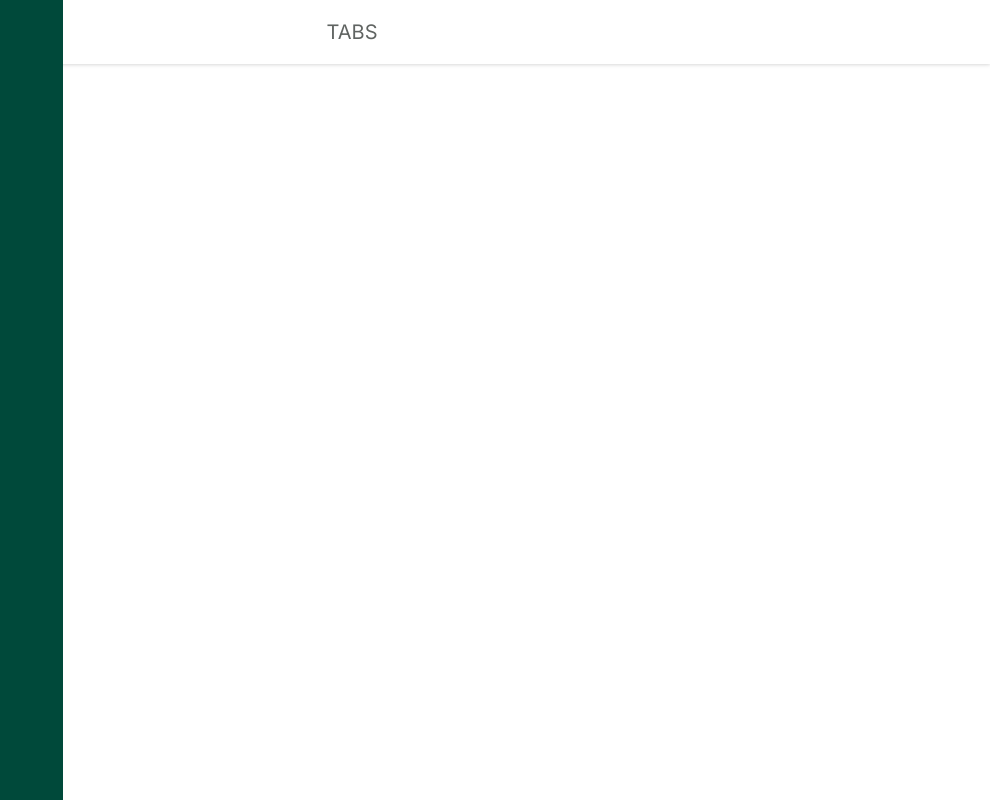
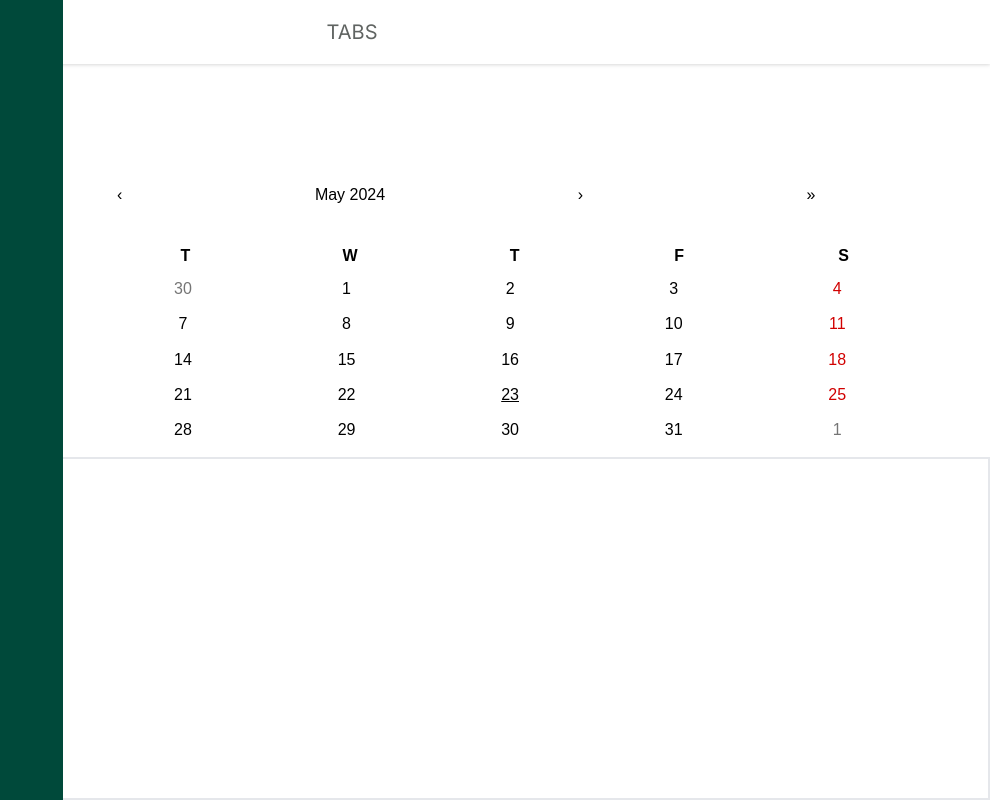
Before and after one commit to ignatiusoey09/TABS, a Next.js app in the folder client/: page /dashboard in a window 1280 px wide. Shown: the whole page, without its empty margins (290-1280 px from the left). Built offline with nearby package versions, Linux system fonts and the light colour scheme.

Commit message:
added some styling to the calendar

```diff
--- a/client/package.json
+++ b/client/package.json
@@ -9,6 +9,7 @@
     "lint": "next lint"
   },
   "dependencies": {
+    "@types/prop-types": "^15.7.12",
     "next": "^14.2.3",
     "react": "^18",
     "react-calendar": "^5.0.0",
--- /dev/null
+++ b/client/src/app/dashboard/Calendar.css
@@ -0,0 +1,170 @@
+.react-calendar {
+    width: 100%;
+    height: 100%;
+    background: white;
+    /* border: 1px solid #a0a096; */
+    font-family: Metrophobic, sans-serif;
+    line-height: 1.125em;
+    margin-top: 10%;
+  }
+
+  .react-calendar--doubleView {
+    width: 700px;
+  }
+
+  .react-calendar--doubleView .react-calendar__viewContainer {
+    display: flex;
+    margin: -0.5em;
+  }
+
+  .react-calendar--doubleView .react-calendar__viewContainer > * {
+    width: 50%;
+    margin: 0.5em;
+  }
+
+  .react-calendar,
+  .react-calendar *,
+  .react-calendar *:before,
+  .react-calendar *:after {
+    -moz-box-sizing: border-box;
+    -webkit-box-sizing: border-box;
+    box-sizing: border-box;
+  }
+
+  .react-calendar button {
+    margin: 0;
+    border: 0;
+    outline: none;
+  }
+
+  .react-calendar button:enabled:hover {
+    cursor: pointer;
+  }
+
+  .react-calendar__navigation {
+    display: flex;
+    height: 44px;
+    margin-bottom: 1em;
+  }
+
+  .react-calendar__navigation button {
+    min-width: 44px;
+    background: none;
+  }
+
+  .react-calendar__navigation button:disabled {
+    background-color: #f0f0f0;
+  }
+
+  .react-calendar__navigation button:enabled:hover,
+  .react-calendar__navigation button:enabled:focus {
+    background-color: #e6e6e6;
+  }
+
+  .react-calendar__month-view__weekdays {
+    text-align: center;
+    text-transform: uppercase;
+    font: inherit;
+    font-size: 1em;
+    font-weight: bold;
+  }
+
+  .react-calendar__month-view__weekdays__weekday {
+    padding: 0.5em;
+  }
+
+  .react-calendar__month-view__weekdays__weekday abbr {
+    text-decoration: none;
+  }
+
+
+  .react-calendar__month-view__weekNumbers .react-calendar__tile {
+    display: flex;
+    align-items: center;
+    justify-content: center;
+    font: inherit;
+    font-size: 2em;
+    font-weight: bold;
+  }
+
+  .react-calendar__month-view__days {
+    display: grid !important;
+    grid-template-columns: 14.2% 14.2% 14.2% 14.2% 14.2% 14.2% 14.2%;
+    row-gap: 2%;
+  }
+
+  .react-calendar__month-view__days__day--weekend {
+    color: #d10000;
+  }
+
+  .react-calendar__month-view__days__day--neighboringMonth,
+  .react-calendar__decade-view__years__year--neighboringDecade,
+  .react-calendar__century-view__decades__decade--neighboringCentury {
+    color: #757575;
+  }
+
+  .react-calendar__year-view .react-calendar__tile,
+  .react-calendar__decade-view .react-calendar__tile,
+  .react-calendar__century-view .react-calendar__tile {
+    padding: 2em 0.5em;
+  }
+
+  .react-calendar__tile {
+    aspect-ratio: 1/1;
+    max-width: 100%;
+    background: none;
+    text-align: center;
+    line-height: 16px;
+    font: inherit;
+    font-size: 1em;
+  }
+
+  .react-calendar__tile:disabled {
+    background-color: #f0f0f0;
+    color: #ababab;
+  }
+
+  .react-calendar__month-view__days__day--neighboringMonth:disabled,
+  .react-calendar__decade-view__years__year--neighboringDecade:disabled,
+  .react-calendar__century-view__decades__decade--neighboringCentury:disabled {
+    color: #cdcdcd;
+  }
+
+  .react-calendar__tile:enabled:hover,
+  .react-calendar__tile:enabled:focus {
+    background-color: #e6e6e6;
+  }
+
+  .react-calendar__tile--now {
+    text-decoration: underline;
+  }
+
+  .react-calendar__tile--now:enabled:hover,
+  .react-calendar__tile--now:enabled:focus {
+    background: #ffffa9;
+  }
+
+  .react-calendar__tile--hasActive {
+    background: #00735C;
+  }
+
+  .react-calendar__tile--hasActive:enabled:hover,
+  .react-calendar__tile--hasActive:enabled:focus {
+    background: #a9d4ff;
+  }
+
+  .react-calendar__tile--active {
+    background: #00735C;
+    color: white;
+    border-radius: 10px;
+  }
+
+  .react-calendar__tile--active:enabled:hover,
+  .react-calendar__tile--active:enabled:focus {
+    background: #00735C;
+    border-radius: 50%;
+  }
+
+  .react-calendar--selectRange .react-calendar__tile--hover {
+    background-color: #e6e6e6;
+  }
--- a/client/src/app/dashboard/page.tsx
+++ b/client/src/app/dashboard/page.tsx
@@ -2,13 +2,18 @@
 
 import Layout from '../components/layout';
 import Calendar from 'react-calendar';
-import 'react-calendar/dist/Calendar.css';
+import './Calendar.css';
 
 export default function Dashboard() {
     const Child = () => (
-        <div>
-            <Calendar />
-        </div>
+        <>
+            <div className='w-[90%] h-[50%] self-center'>
+                <Calendar calendarType='gregory' formatShortWeekday={(locale, date) => [ `S`, `M`, `T`, `W`, `T`, `F`, `S` ][date.getDay()]}/>
+            </div>
+            <div className='border-2 mt-6 grow'>
+                <h1>time slots here</h1>
+            </div>
+        </>
     );
 
     return (
```
Also changed, not shown: 1 other file (tests, documents, lock files or other folders).
